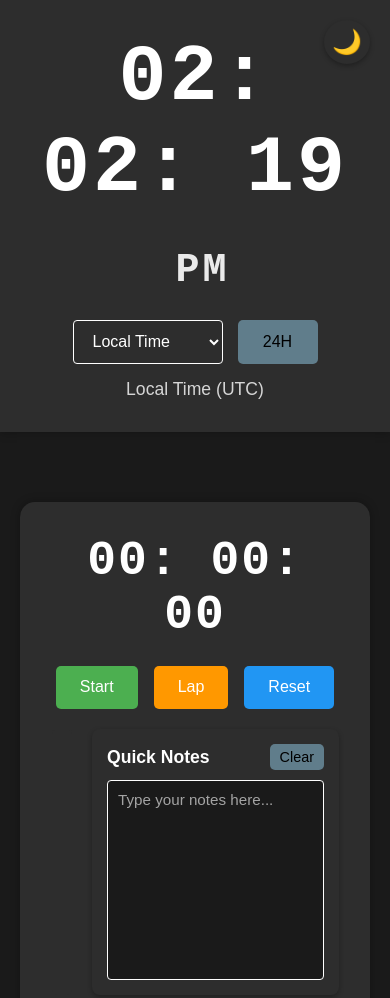
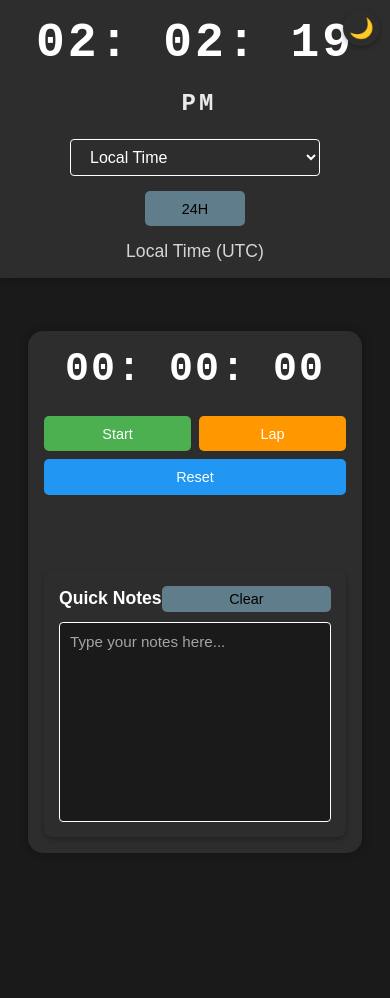
Before and after one commit to P-SUBHAM/portfoliomark1, a plain HTML site: page stopwatch/index.html in a window 390 px wide. Shown: the top 998 px of the page. After the commit the page ends 881 px from the top, so only its background shows below. Drawn offline with Linux system fonts and the light colour scheme.

Commit message:
mobile view optimization

```diff
--- a/stopwatch/index.html
+++ b/stopwatch/index.html
@@ -2,7 +2,7 @@
 <html lang="en">
 <head>
     <meta charset="UTF-8">
-    <meta name="viewport" content="width=device-width, initial-scale=1.0">
+    <meta name="viewport" content="width=device-width, initial-scale=1.0, maximum-scale=1.0, user-scalable=no">
     <title>Digital Stopwatch</title>
     <link rel="stylesheet" href="static/style.css">
 </head>
--- a/stopwatch/static/style.css
+++ b/stopwatch/static/style.css
@@ -311,6 +311,101 @@ body {
     background-color: var(--lap-alt-bg);
 }
 
+/* Mobile responsiveness */
+@media screen and (max-width: 768px) {
+    .clock-display {
+        font-size: 3rem;
+    }
+
+    #ampm {
+        font-size: 1.5rem;
+        margin-left: 8px;
+    }
+
+    .clock-controls {
+        flex-direction: column;
+        align-items: center;
+    }
+
+    .clock-select {
+        width: 100%;
+        max-width: 250px;
+    }
+
+    .stopwatch .display {
+        font-size: 2.5rem;
+    }
+
+    .controls {
+        flex-wrap: wrap;
+        gap: 0.5rem;
+    }
+
+    .btn {
+        flex: 1;
+        min-width: 100px;
+        padding: 0.6rem 1rem;
+        font-size: 0.9rem;
+    }
+
+    .stopwatch-content {
+        flex-direction: column;
+    }
+
+    .notes-section {
+        margin-top: 1rem;
+    }
+
+    .stopwatch {
+        padding: 1rem;
+        margin: 0.5rem;
+    }
+
+    .clock {
+        padding: 1rem;
+        margin-bottom: 25px;
+    }
+
+    .theme-toggle {
+        top: 10px;
+        right: 10px;
+    }
+
+    .theme-btn {
+        font-size: 20px;
+        padding: 6px;
+    }
+
+    .lap-info {
+        flex-direction: column;
+        align-items: flex-start;
+        gap: 0.25rem;
+    }
+
+    .lap-times {
+        flex-direction: column;
+        align-items: flex-start;
+        gap: 0.25rem;
+    }
+}
+
+/* Additional improvements for very small screens */
+@media screen and (max-width: 380px) {
+    .clock-display {
+        font-size: 2.5rem;
+    }
+
+    .stopwatch .display {
+        font-size: 2rem;
+    }
+
+    .btn {
+        min-width: 80px;
+        padding: 0.5rem 0.8rem;
+        font-size: 0.85rem;
+    }
+}
+
 /* Scrollbar Styling */
 .laps::-webkit-scrollbar {
     width: 8px;
```
